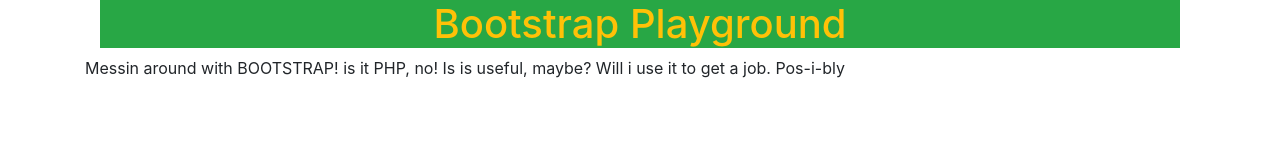
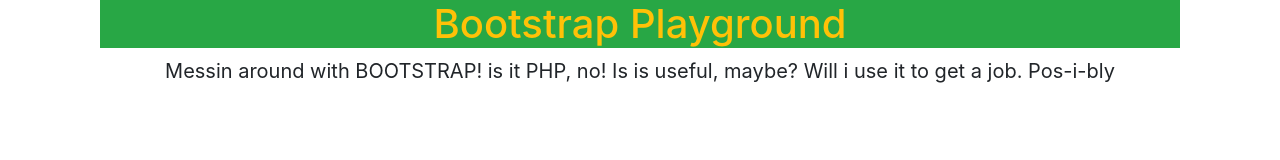
Before and after one commit to Pur3-MAlice/Bootstrap-Playground, a plain HTML site: page index.html in a window 1280 px wide. Drawn offline with Linux system fonts and the light colour scheme.

Commit message:
adds blockquote

```diff
--- a/index.html
+++ b/index.html
@@ -14,7 +14,7 @@
         <h1 class="bg-success text-warning text-center">Bootstrap Playground</h1>
       </section>
       <div>
-        <p>Messin around with BOOTSTRAP! is it PHP, no! Is is useful, maybe? Will i use it to get a job. Pos-i-bly</p>
+        <p class="blockquote front text-center">Messin around with BOOTSTRAP! is it PHP, no! Is is useful, maybe? Will i use it to get a job. Pos-i-bly</p>
       </div>
     </div><!-- container -->
 
```
